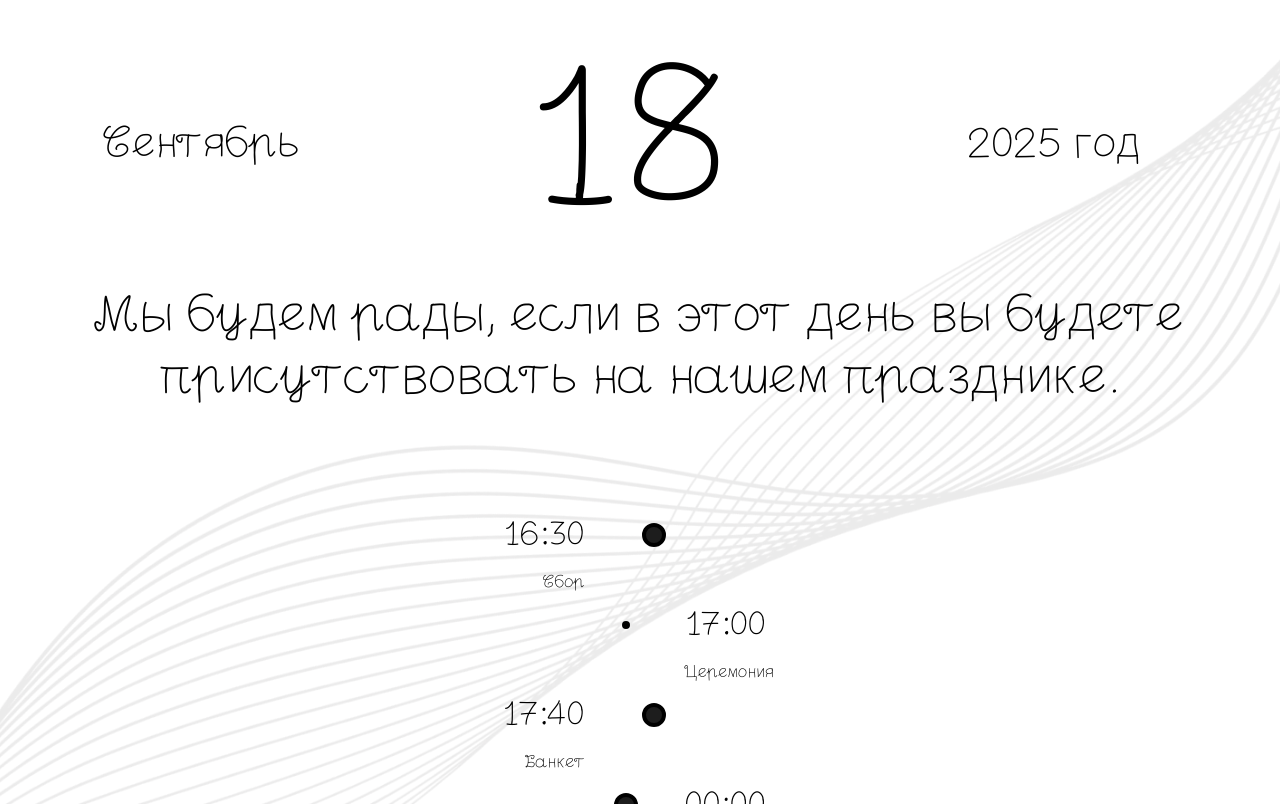
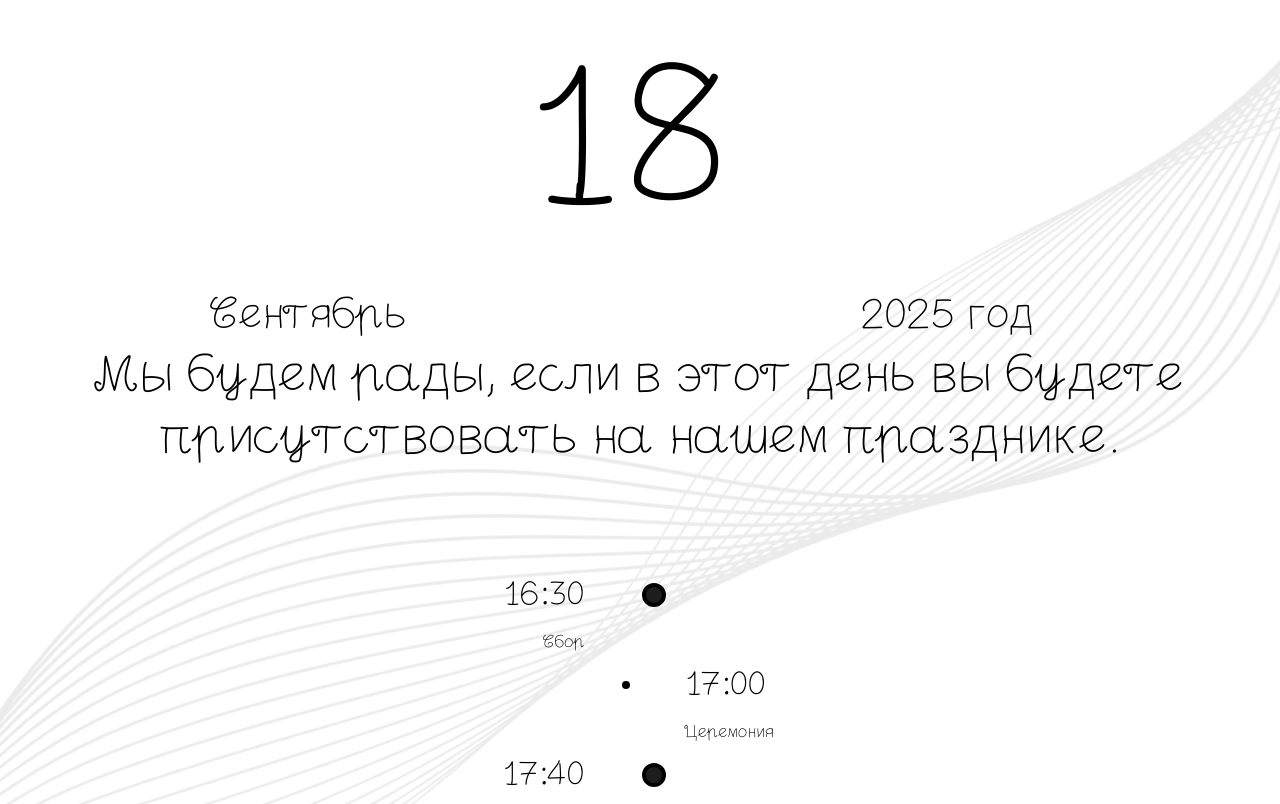
Before and after one commit to Viomig/Viomig.github.io, a plain HTML site: page index.html in a window 1280 px wide. Shown: the part 1378-2182 px from the top of the page. Drawn offline with nearby package versions, Linux system fonts and the light colour scheme; some packages are replaced by stand-ins of ours; a script that the page names is missing.

Commit message:
Update index.html

```diff
--- a/index.html
+++ b/index.html
@@ -43,9 +43,9 @@
         <div class="invitation-text col-12">Мы приглашаем вас на нашу свадьбу</div>
 <div class="date-container col-12">
       <div class="row col-12 date">
-            <div  class="month col-4">Сентябрь</div>
-            <div class="day col-4">18</div>
-            <div  class="year col-4">2025 год</div>
+            <div class="day col-4 col-lg-12">18</div>
+            <div  class="month col-4 col-lg-6">Сентябрь</div>
+            <div  class="year col-4 col-lg-6">2025 год</div>
        </div>
 </div>
         <div class="celebration-text col-12">
```
